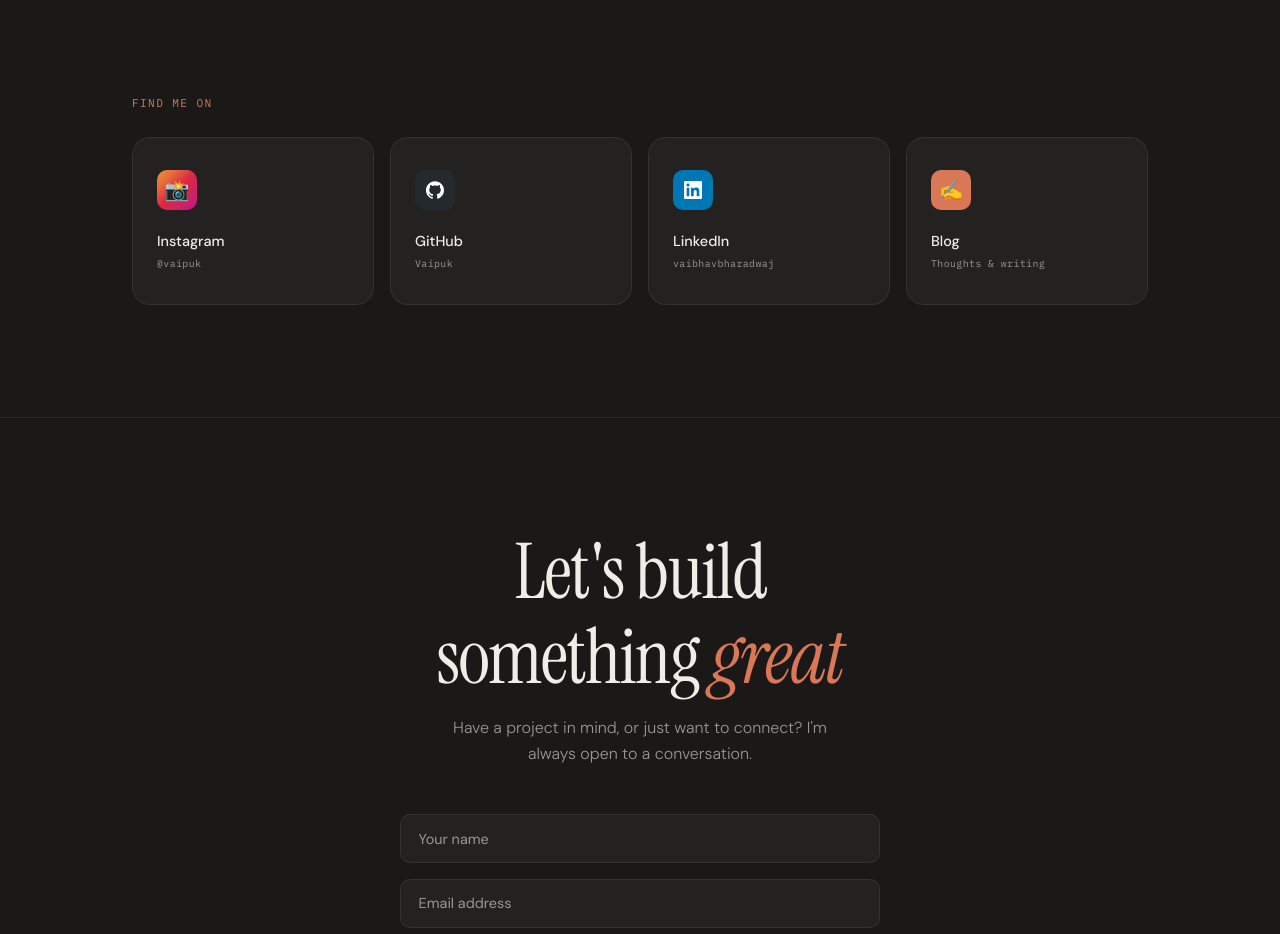
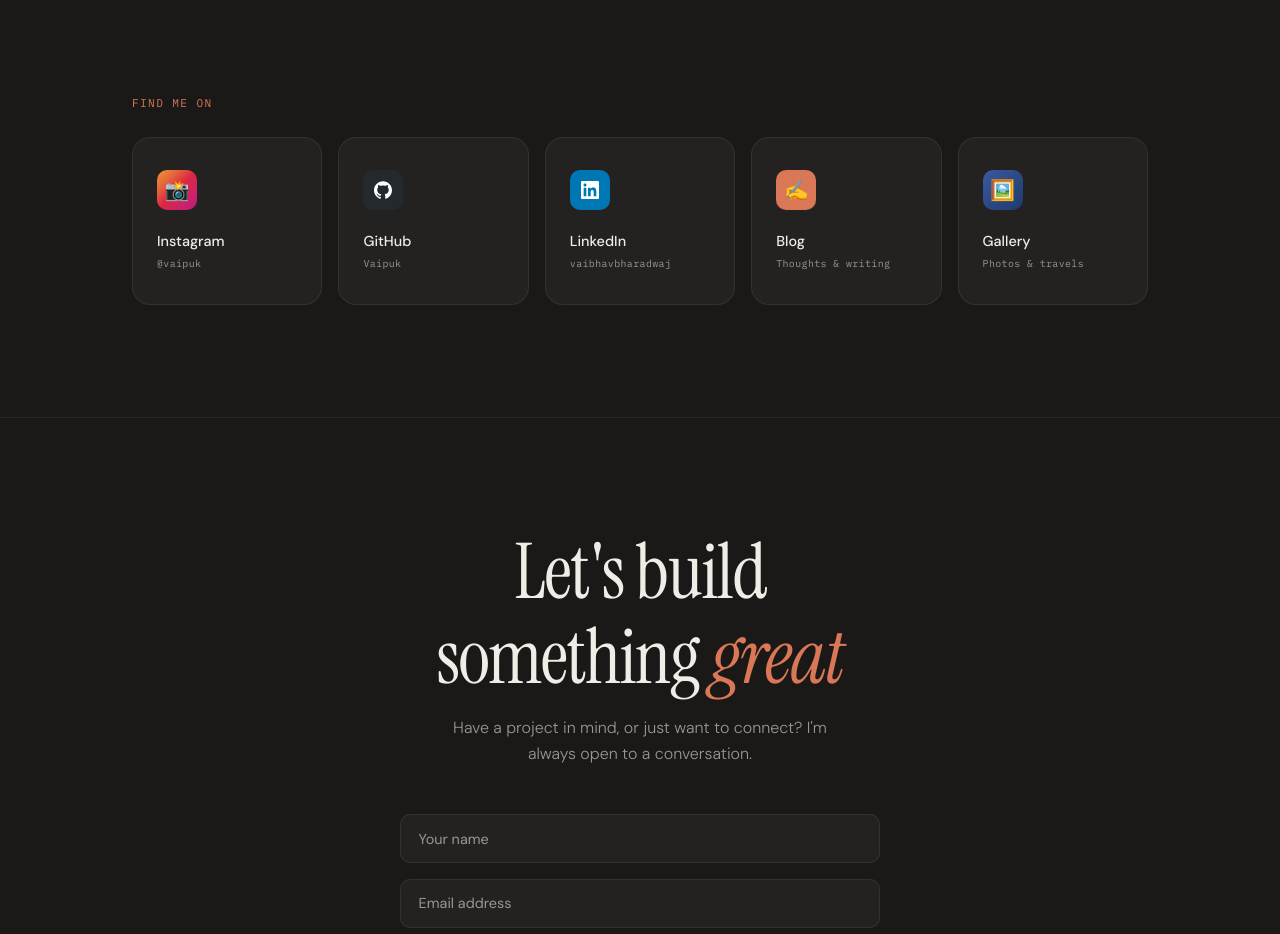
Before and after one commit to Vaipuk/Website, a React (Vite) app: page / in a window 1280 px wide. Shown: the part 2820-3754 px from the top of the page. Built offline with nearby package versions, Linux system fonts and the light colour scheme.

Commit message:
feat: add Gallery card to LinksBlock

```diff
--- a/src/components/blocks/LinksBlock.module.css
+++ b/src/components/blocks/LinksBlock.module.css
@@ -5,7 +5,7 @@
 
 .grid {
   display: grid;
-  grid-template-columns: repeat(4, 1fr);
+  grid-template-columns: repeat(5, 1fr);
   gap: 1rem;
 }
 
@@ -39,6 +39,7 @@
 .github::before    { background: linear-gradient(135deg, rgba(88,96,105,0.2), rgba(36,41,47,0.2)); }
 .linkedin::before  { background: linear-gradient(135deg, rgba(0,119,181,0.2), rgba(0,64,96,0.2)); }
 .blog::before      { background: linear-gradient(135deg, rgba(217,119,87,0.15), rgba(180,80,40,0.15)); }
+.gallery::before   { background: linear-gradient(135deg, rgba(100,120,180,0.15), rgba(60,80,140,0.15)); }
 
 .cardIcon {
   width: 40px;
@@ -55,6 +56,7 @@
 .github    .cardIcon { background: #24292e; }
 .linkedin  .cardIcon { background: #0077b5; }
 .blog      .cardIcon { background: var(--accent-color); }
+.gallery   .cardIcon { background: linear-gradient(135deg, #3a5a9f, #1e3a6e); }
 
 .cardBottom {
   display: flex;
@@ -89,6 +91,10 @@
 
 .card:hover .arrow { opacity: 1; transform: translate(0, 0); color: var(--accent-color); }
 
+@media (max-width: 1024px) {
+  .grid { grid-template-columns: repeat(3, 1fr); }
+}
+
 @media (max-width: 768px) {
   .grid { grid-template-columns: 1fr 1fr; }
 }
--- a/src/components/blocks/LinksBlock.tsx
+++ b/src/components/blocks/LinksBlock.tsx
@@ -31,6 +31,13 @@ const LINKS = [
     variant: 'blog',
     icon: '✍️',
   },
+  {
+    platform: 'Gallery',
+    handle: 'Photos & travels',
+    url: '/gallery',
+    variant: 'gallery',
+    icon: '🖼️',
+  },
 ]
 
 const GithubIcon = () => (
@@ -54,7 +61,8 @@ export const LinksBlock: React.FC = () => {
   const labelRef = useReveal()
   const c0 = useReveal(50);  const c1 = useReveal(100)
   const c2 = useReveal(150); const c3 = useReveal(200)
-  const cardRefs = [c0, c1, c2, c3]
+  const c4 = useReveal(250)
+  const cardRefs = [c0, c1, c2, c3, c4]
 
   return (
     <section className={styles.links}>
```
